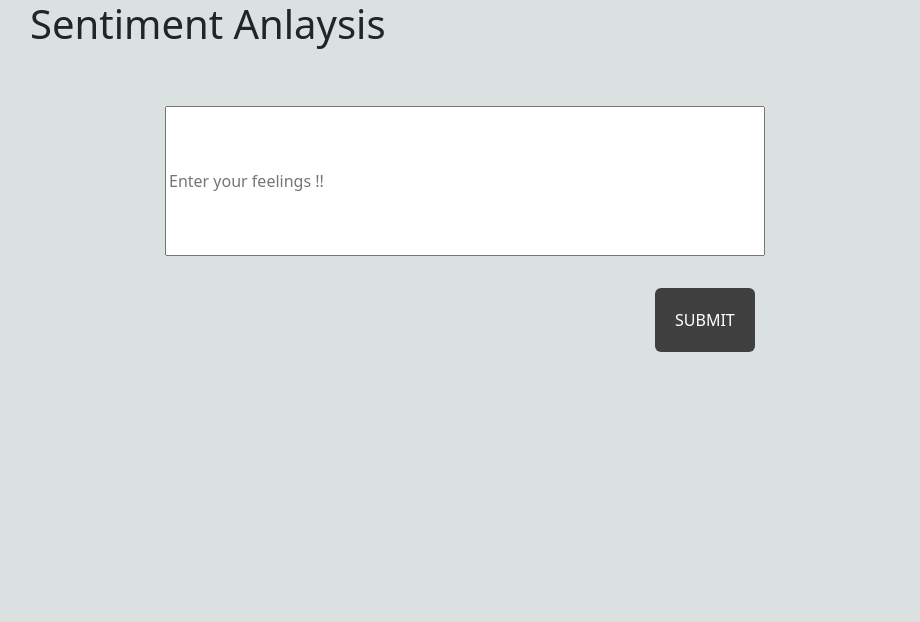
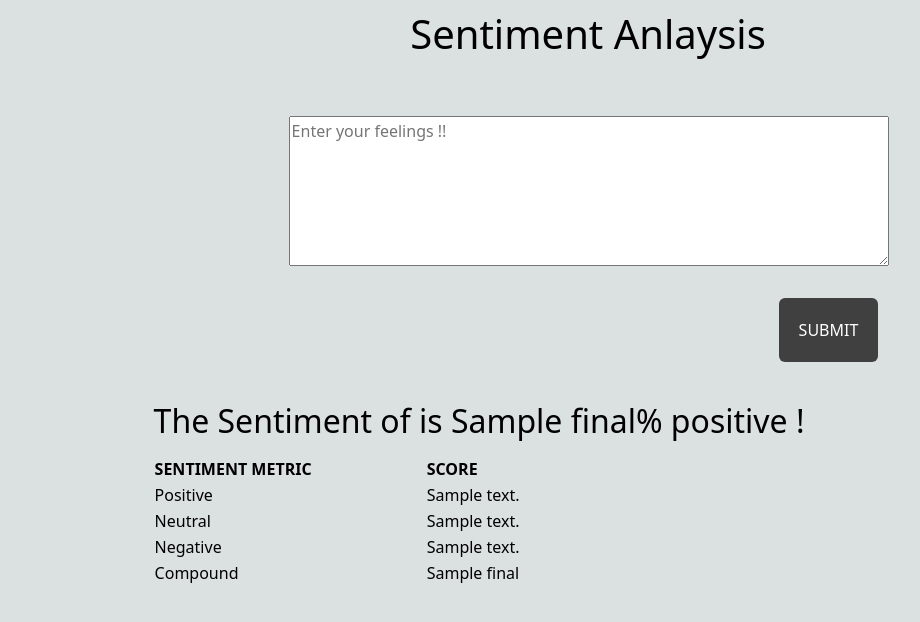
Before and after one commit to hassanlb9/DataEng_Project1, a Flask app: template templates/home.html in a window 1280 px wide. Shown: the top 622 px of the page, without its empty margins (52-972 px from the left). Run offline with Flask 2, Linux system fonts and the light colour scheme; the template is opened without the code that fills it: most values are stand-ins (such as "Sample title", 1, 10 or a date in 2020); parts of the project's set-up code (start-up, migrations or seed data) failed here and were passed over.

Commit message:
Update home.html

```diff
--- a/templates/home.html
+++ b/templates/home.html
@@ -4,18 +4,50 @@
     <meta charset="UTF-8">
     <!-- CSS only -->
     <link href="https://cdn.jsdelivr.net/npm/bootstrap@5.1.3/dist/css/bootstrap.min.css" rel="stylesheet" integrity="sha384-1BmE4kWBq78iYhFldvKuhfTAU6auU8tT94WrHftjDbrCEXSU1oBoqyl2QvZ6jIW3" crossorigin="anonymous">
-    <title id="title">SENTIMENT</title>
+    <title>SENTIMENT</title>
     <link rel= "stylesheet" type="text/css" href="{{ url_for('static', filename='styles/style.css') }}">
 </head>
 <body>
 <div class="container">
-    <div class="conatainer-lg">
-        <h1> Sentiment Anlaysis </h1>
+    <div class="container-lg">
+        <h1 class="title"> Sentiment Anlaysis </h1>
         <form method="POST" class="form">
-            <input type="text" name="inp" placeholder="Enter your feelings !!" id="inp">
+            <textarea type="text" name="inp" placeholder="Enter your feelings !!" id="inp"></textarea>
             <input type="submit" name="submit" id="btn" class="btn btn-primary">
+
         </form>
         <h1 class="output">{{message}}</h1>
+        <h2>The Sentiment of is {{ final }}% positive !</h2>
+        <p></p>
+        <p></p>
+        <p></p>
+        <p></p>
+<table style="width:50%" >
+  <tr>
+    <th>SENTIMENT METRIC</th>
+    <th>SCORE</th>
+  </tr>
+  <tr>
+    <td>Positive</td>
+    <td>{{text2}}</td>
+
+  </tr>
+    <tr>
+    <td>Neutral</td>
+    <td>{{text3}}</td>
+
+  </tr>
+  <tr>
+    <td>Negative</td>
+    <td>{{text1}}</td>
+
+  </tr>
+  <tr>
+    <td>Compound</td>
+    <td>{{final}}</td>
+
+  </tr>
+</table>
     </div>
 </div>
 </body>
```
